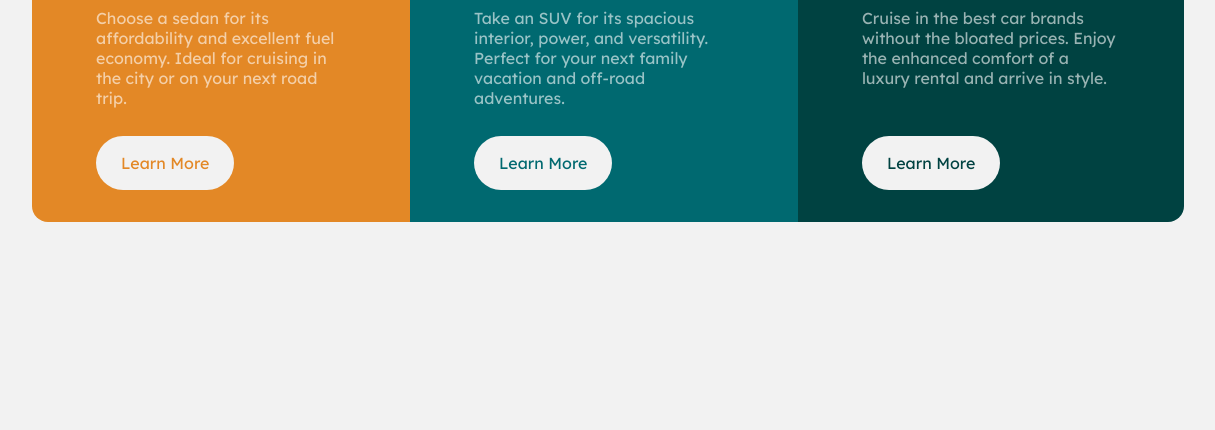
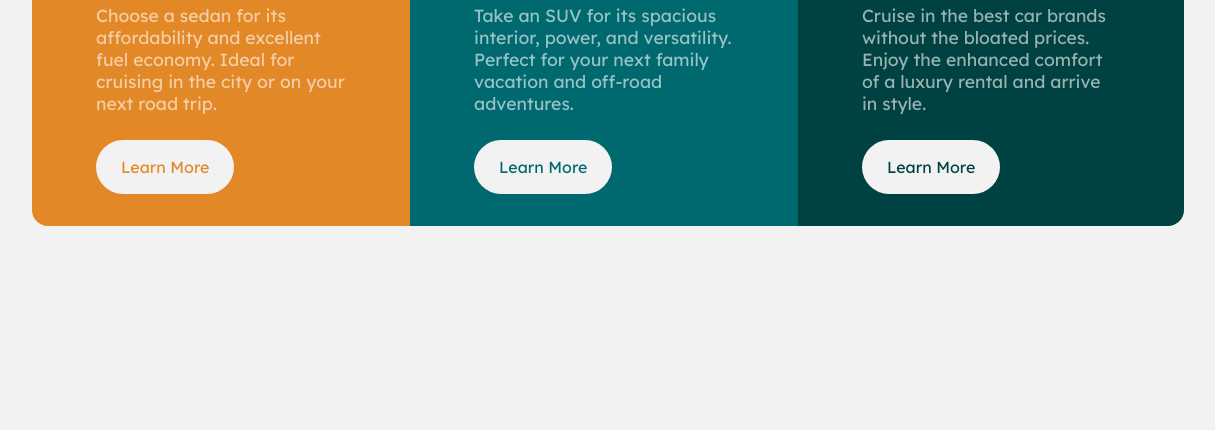
Before and after one commit to adamskys/3column-fementor, a plain HTML site: page index.html in a window 1536 px wide. Shown: the part 370-800 px from the top of the page, without its empty margins (160-1375 px from the left). Drawn offline with Linux system fonts and the light colour scheme.

Commit message:
revert fix

```diff
--- a/style.scss
+++ b/style.scss
@@ -55,8 +55,8 @@ html {
 
   p {
     margin-top: 1.5rem;
+    padding-bottom: 1rem;
     color: ($transparent-white);
-    height: 15vh;
   }
 
   img {
@@ -131,6 +131,8 @@ html {
 
 @media (min-width: 767px) {
   .cards {
+    width: 55vw;
+
     h2 {
       font-size: 3.5rem;
     }
@@ -159,7 +161,8 @@ html {
     }
 
     p {
-      font-size: 1rem;
+      font-size: 1.1rem;
+      // padding-bottom: 2rem;
     }
 
     img {
@@ -183,12 +186,11 @@ html {
 @media (min-width: 1439px) {
   .cards {
     max-width: 75vw;
+  }
 
-    p {
-      height: 12vh;
-    }
+  p {
+    height: 13vh;
   }
 
 
-
 }
```
Also changed, not shown: style.css.
